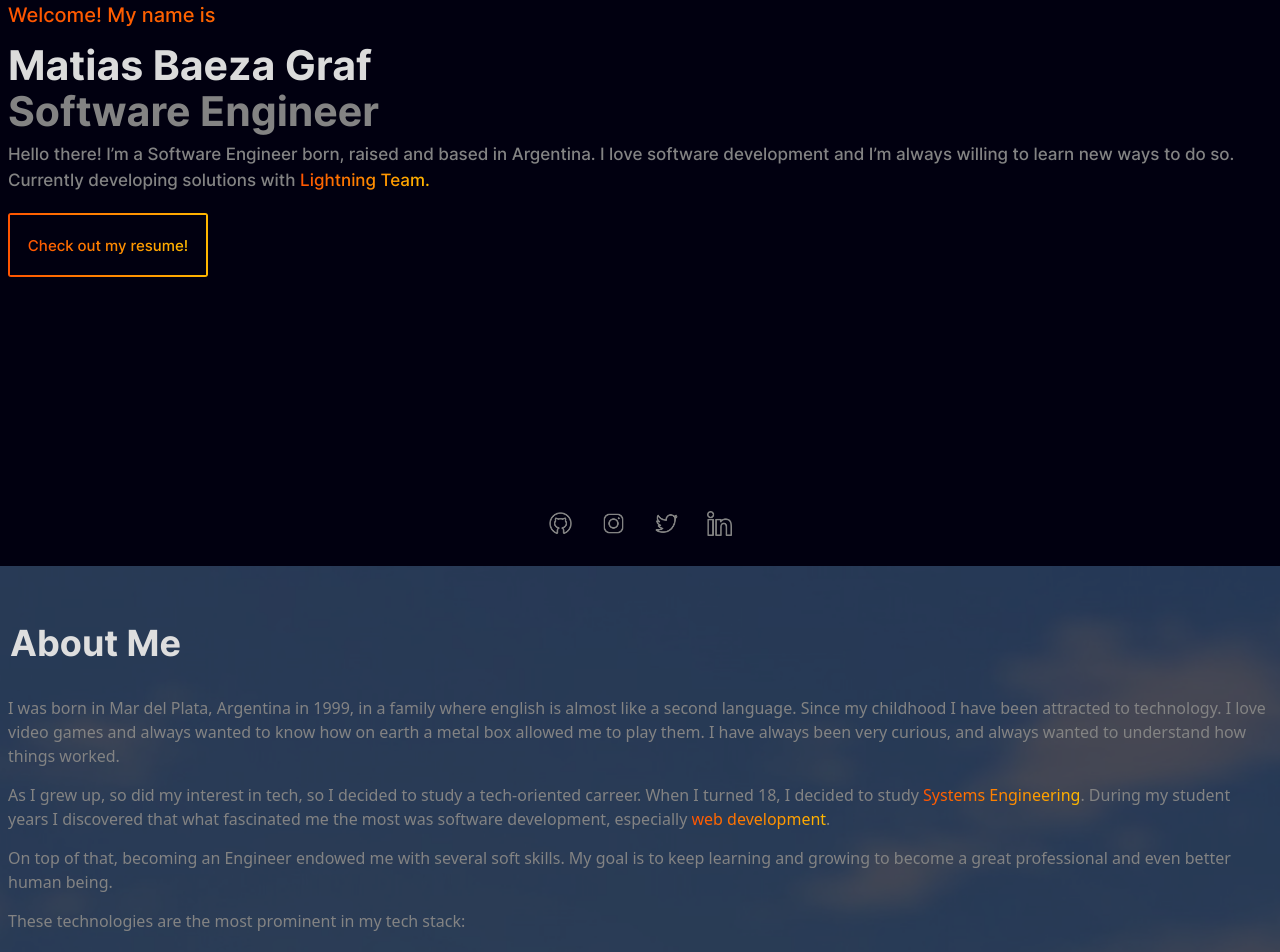
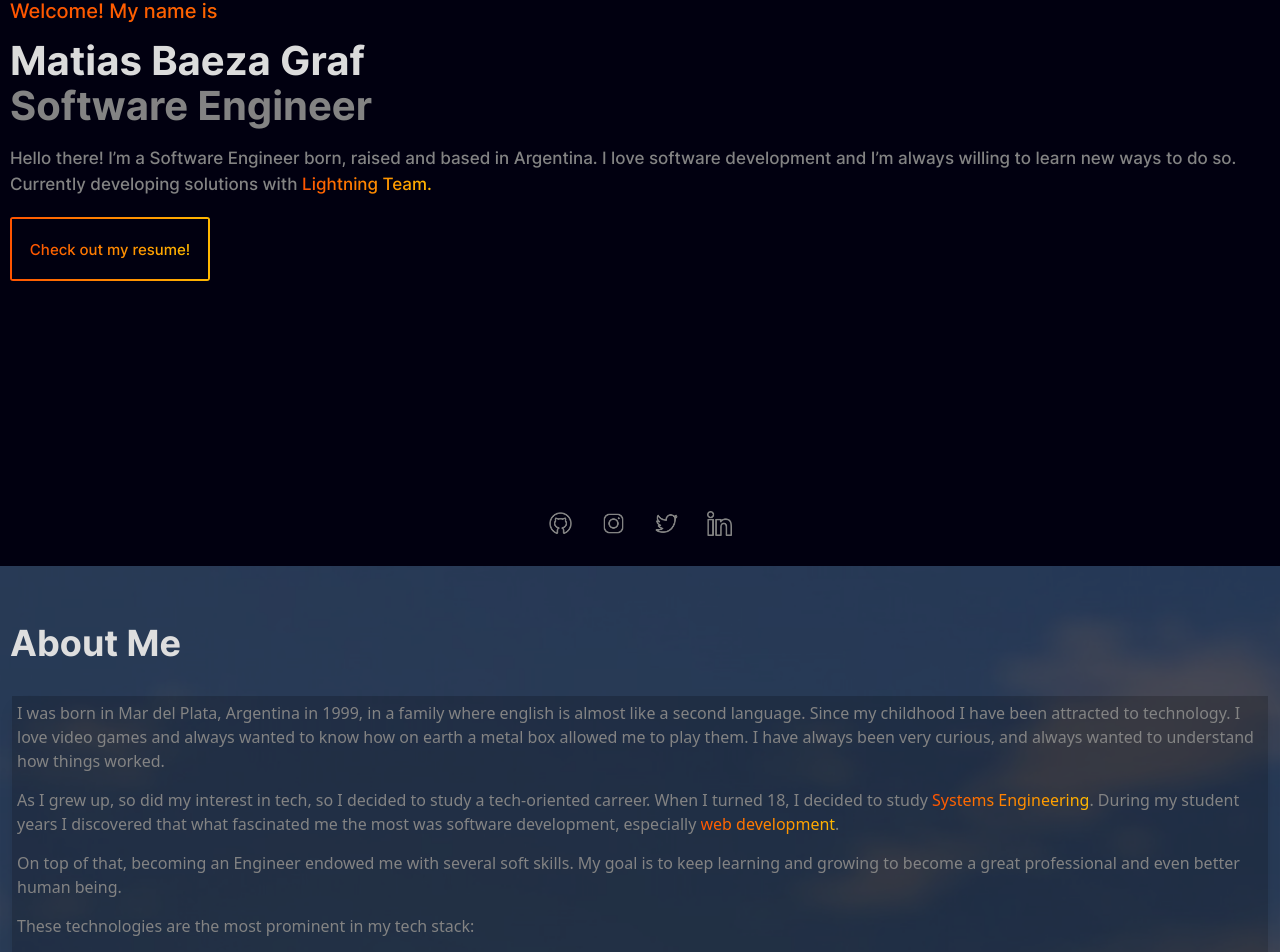
Before and after one commit to MatiasBaezaGraf/personal-site-v2, a Next.js app: page / in a window 1280 px wide. Shown: the part 234-1186 px from the top of the page. Built offline with nearby package versions, Linux system fonts and the light colour scheme; no server answers; the database is empty.

Commit message:
Added text for third slide and paragraph decoration

```diff
--- a/components/Carousel.tsx
+++ b/components/Carousel.tsx
@@ -16,35 +16,39 @@ const Carousel = () => {
 			>
 				{/* --------------------------------------------------------- Slide 1 ---------------------------------------------------------  */}
 				<div className="h-screen w-screen bg-mobile-landscape bg-cover left-0">
-					<div className="flex flex-col h-full w-full justify-start bg-[#010010]/70 px-[8px]">
-						<p className="font-primary-regular text-[16px] text-[#838383] mt-[130px] ">
-							I was born in Mar del Plata, Argentina in 1999, in a family where
-							english is almost like a second language. Since my childhood I
-							have been attracted to technology. I love video games and always
-							wanted to know how on earth a metal box allowed me to play them. I
-							have always been very curious, and always wanted to understand how
-							things worked.
+					{/* This div below exists to give a darker background to full screen */}
+					<div className="flex flex-col h-full w-full justify-start bg-[#010010]/70 px-[12px]">
+						{/* This div below exists to give a darker background to the texts */}
+						<div className="bg-black/20 h-min mt-[130px] p-[5px] shadow-lg">
+							<p className="font-primary-regular text-[16px] text-[#838383]">
+								I was born in Mar del Plata, Argentina in 1999, in a family
+								where english is almost like a second language. Since my
+								childhood I have been attracted to technology. I love video
+								games and always wanted to know how on earth a metal box allowed
+								me to play them. I have always been very curious, and always
+								wanted to understand how things worked.
 							</p>
-						<p className="font-primary-regular text-[16px] text-[#838383] mt-[15px]">
-							As I grew up, so did my interest in tech, so I decided to study a
-							tech-oriented carreer. When I turned 18, I decided to study&nbsp;
-							<span className="text-gradient">Systems Engineering</span>. During
-							my student years I discovered that what fascinated me the most was
-							software development, especially&nbsp;
+							<p className="font-primary-regular text-[16px] text-[#838383] pt-[15px]">
+								As I grew up, so did my interest in tech, so I decided to study
+								a tech-oriented carreer. When I turned 18, I decided to
+								study&nbsp;
+								<span className="text-gradient">Systems Engineering</span>.
+								During my student years I discovered that what fascinated me the
+								most was software development, especially&nbsp;
 								<span className="text-gradient">web development</span>.
 							</p>
-						<p className="font-primary-regular text-[16px] text-[#838383] mt-[15px]">
-							On top of that, becoming an Engineer endowed me with several soft
-							skills. My goal is to keep learning and growing to become a great
-							professional and even better human being.
+							<p className="font-primary-regular text-[16px] text-[#838383] pt-[15px]">
+								On top of that, becoming an Engineer endowed me with several
+								soft skills. My goal is to keep learning and growing to become a
+								great professional and even better human being.
 							</p>
-						<p className="font-primary-regular text-[16px] text-[#838383] mt-[15px]">
+							<p className="font-primary-regular text-[16px] text-[#838383] pt-[15px]">
 								These technologies are the most prominent in my tech stack:
 							</p>
 
 							{/* Here goes a grid of 3x3 with my skills */}
 
-						<div className="grid grid-cols-3 font-primary-regular text-[14px] text-[#DEDEDE] mt-[15px]">
+							<div className="grid grid-cols-3 font-primary-regular text-[14px] text-[#DEDEDE] pt-[15px]">
 								<h1 className="flex flex-row items-center my-[2px]">
 									<Image
 										className="h-[10px] w-[10px] mr-[5px]"
@@ -138,31 +142,55 @@ const Carousel = () => {
 							</div>
 						</div>
 					</div>
+				</div>
 				{/* --------------------------------------------------------- Slide 2 ---------------------------------------------------------  */}
 				<div className="h-screen w-screen bg-mobile-landscape2 bg-cover left-full">
-					<div className="flex flex-col h-full w-full justify-start bg-[#010010]/70 px-[8px]">
-						<p className="font-primary-regular text-[16px] text-[#838383] mt-[130px] ">
-							I love{" "}
-							<span className="text-gradient">learning new technologies</span>,
-							especially web related so while stuying, I began to delve into the
-							subject on my own, learning various languages, frameworks,
-							libraries and tools, in addition to the ones the carreer provided
-							me.
+					<div className="flex flex-col h-full w-full justify-start items-end text-right bg-[#010010]/70 px-[12px]">
+						<div className="bg-black/20 h-min mt-[130px] p-[5px] w-5/6 shadow-lg">
+							<p className="font-primary-regular text-[16px] text-[#838383] ">
+								I love&nbsp;
+								<span className="text-gradient">learning new technologies</span>
+								, especially web related so while stuying, I began to delve into
+								the subject on my own, learning various languages, frameworks,
+								libraries and tools, in addition to the ones the carreer
+								provided me.
 							</p>
-						<p className="font-primary-regular text-[16px] text-[#838383] mt-[15px]">
-							But of course, I have hobbies coming out of everything related to
-							software development. In my free time I like to play videogames,
-							watch movies and series, especially Star Wars. I love sports,
-							especially soccer and volleyball. I also really enjoy going for a
-							run, cycling or just a walk, and if I find myself in a mountainous
-							area, I love hiking. Perhaps most ironically, however, is the fact
-							that I simply cannot sit still for long periods of time.
+							<p className="font-primary-regular text-[16px] text-[#838383] pt-[15px] ">
+								But of course, I have hobbies coming out of everything related
+								to software development. In my free time I like to play
+								videogames, watch movies and series, especially Star Wars.
 							</p>
+							<p className="font-primary-regular text-[16px] text-[#838383] pt-[15px]">
+								<span className="text-gradient">Phyisical activity</span> is a
+								very important part of my life. I love sports, especially soccer
+								and volleyball. I also really enjoy going for a run, cycling or
+								just a walk, and if I find myself in a mountainous area, I love
+								hiking.
+							</p>
+							<p className="font-primary-regular text-[16px] text-[#838383] pt-[15px]">
+								It is ironic that, as a Software Engineer and developer, I
+								simply cannot sit still for long periods of time.
+							</p>
+						</div>
 					</div>
 				</div>
 				{/* --------------------------------------------------------- Slide 3 ---------------------------------------------------------  */}
 				<div className="h-screen w-screen bg-mobile-landscape3 bg-cover left-[200vw]">
-					<div className="flex flex-col h-full w-full justify-start bg-[#010010]/70 px-[8px]"></div>
+					<div className="flex flex-col h-full w-full justify-start bg-[#010010]/70 px-[12px]">
+						<div className="bg-black/20 h-min mt-[130px] p-[5px] w-5/6 shadow-lg">
+							<p className="font-primary-regular text-[16px] text-[#838383]">
+								Another thing I love is the trips we make with my family. My
+								parents, my two brothers and I, love traveling to the Patagonia,
+								where there are a lot of mountains and the most beautiful
+								natural places I have ever been in my life.{" "}
+							</p>
+							<p className="font-primary-regular text-[16px] text-[#838383] pt-[15px]">
+								We love camping, hiking, and discovering new trails, lakes or
+								rivers in the middle of nowhere. We are always ready for
+								adventure.
+							</p>
+						</div>
+					</div>
 				</div>
 			</div>
 
--- a/pages/index.tsx
+++ b/pages/index.tsx
@@ -45,19 +45,19 @@ const Home = ({ projects }: { projects: Project[] }) => {
 			{/* <Navbar /> */}
 			<main className="bg-[#010010]">
 				{/* ------------------------------------------------------------- Home ------------------------------------------------------------- */}
-				<div className="h-screen flex flex-col justify-center px-[8px]">
+				<div className="h-screen flex flex-col justify-center px-[10px]">
 					{/* This invisible div exists to center the content. It balances the footer mt-auto with mb-auto */}
 					<div className="mb-auto" />
 					<h4 className="font-primary-medium text-[20px] text-gradient">
 						Welcome! My name is
 					</h4>
-					<h1 className="font-primary-bold leading-none text-[#DBDBDB] text-[41px] mt-[15px]">
+					<h1 className="font-primary-bold leading-none text-[#DBDBDB] text-[40px] mt-[15px]">
 						Matias Baeza Graf
 					</h1>
-					<h1 className="font-primary-bold leading-none text-[#838383] text-[41px] mt-[5px]">
+					<h1 className="font-primary-bold leading-none text-[#838383] text-[40px] mt-[5px]">
 						Software Engineer
 					</h1>
-					<p className="font-primary-medium text-[#838383] text-[17px] mt-[10px]">
+					<p className="font-primary-medium text-[#838383] text-[17px] mt-[20px]">
 						Hello there! I’m a Software Engineer born, raised and based in
 						Argentina. I love software development and I’m always willing to
 						learn new ways to do so. Currently developing solutions with{" "}
```
Lines whose indentation alone changed are shown as unchanged.
